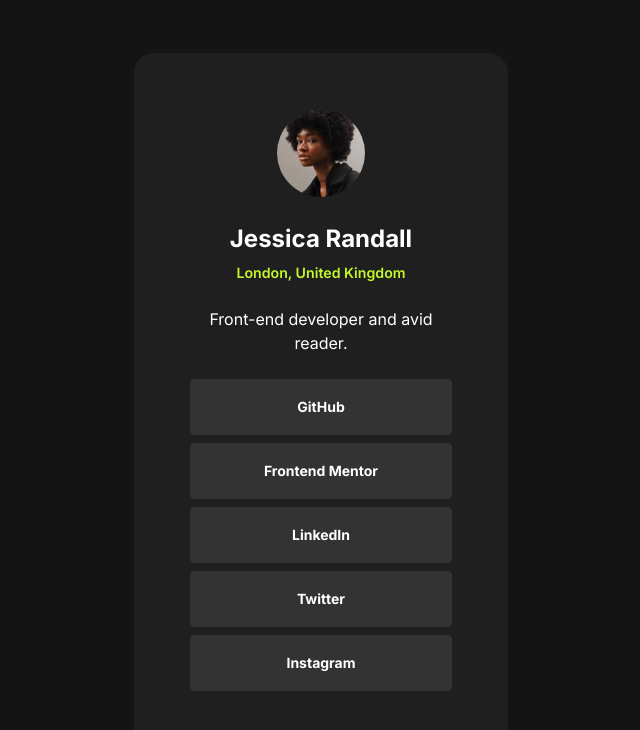
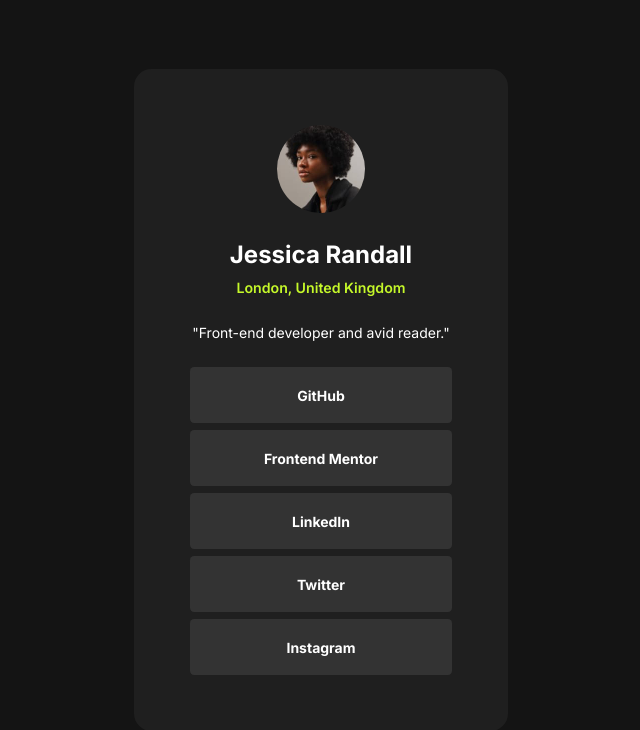
Before and after one commit to 1819367/social-links-profile, a plain HTML site: page index.html in a window 1280 px wide. Shown: the whole page, without its empty margins (319-959 px from the left). Drawn offline with Linux system fonts and the light colour scheme.

Commit message:
Fix font size issues

```diff
--- a/css/styles.css
+++ b/css/styles.css
@@ -9,8 +9,9 @@
   --clr-almost-blk: hsl(0, 0%, 8%);
 
   /* font sizes */
-  --fs-body: 1rem;
+  --fs-body: .875rem;
   --fs-h1: 1.5rem;
+  --fs-p: .78rem;
   --fs-btn:.875rem;
 }
 
@@ -132,6 +133,15 @@ h1 {
 
 .profile-description {
   text-align: center;
+  font-size: var(--fs-p);
+  font-weight: 400;
+}
+
+@media (min-width: 45em) {
+  .profile-description {
+    white-space: nowrap;
+    font-size: var(--fs-body)
+  }
 }
 
 .profile-links {
--- a/index.html
+++ b/index.html
@@ -36,7 +36,7 @@
           <p class="location">London, United Kingdom</p>
         </div>
         <div class="profile-description">
-          <p class="description">Front-end developer and avid reader.</p>
+          <p class="description">"Front-end developer and avid reader."</p>
         </div>
 
         <ul class="profile-links">
```
